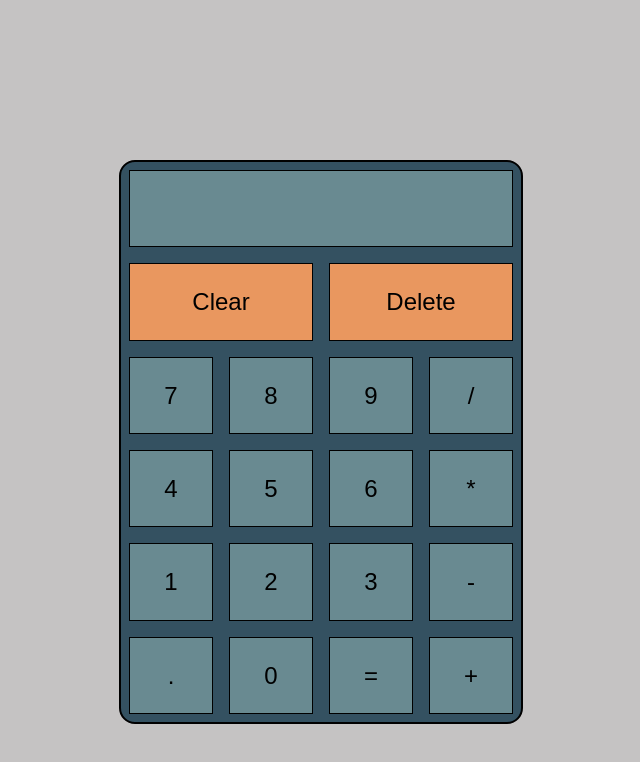
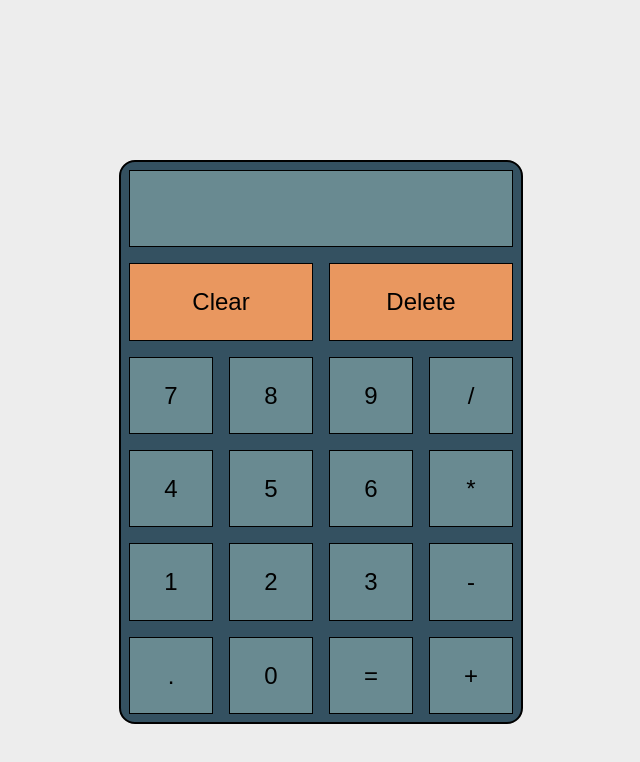
Before and after one commit to blaisepic/calculator, a plain HTML site: page index.html in a window 1280 px wide. Shown: the whole page, without its empty margins (319-959 px from the left). Drawn offline with Linux system fonts and the light colour scheme.

Commit message:
updated background color

```diff
--- a/style.css
+++ b/style.css
@@ -5,7 +5,7 @@ html, body {
 	font-size: 100%;
 	font: inherit;
 	vertical-align: baseline;
-    background: #c5c3c3;
+    background: #ededed;
 }
 
 .body {
```
Also changed, not shown: 1 other file.
